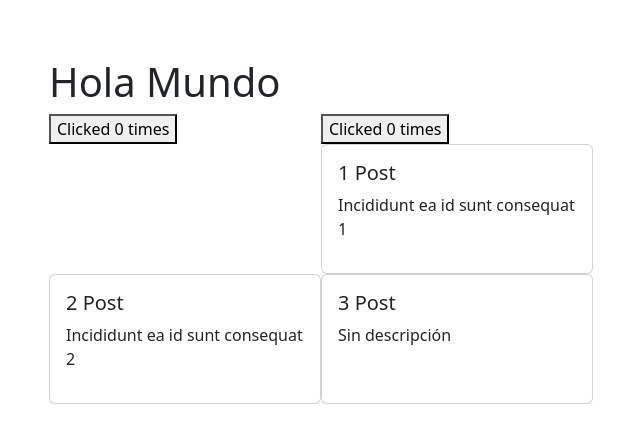
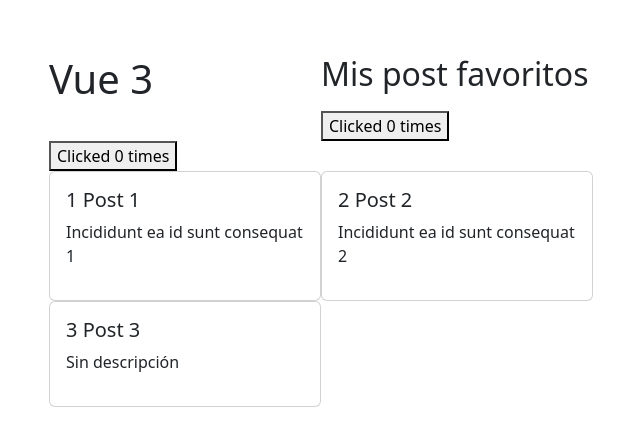
Before and after one commit to Marcelino2017/vue-proyect, a Vue app: page / in a window 1280 px wide. Shown: the part 169-614 px from the top of the page, without its empty margins (15-655 px from the left). Built offline with nearby package versions, Linux system fonts and the light colour scheme.

Commit message:
v-for en componente

```diff
--- a/src/App.vue
+++ b/src/App.vue
@@ -1,16 +1,34 @@
 <script setup>
 import ButtonCounter from './components/ButtonCounter.vue'
 import BlogPost from './components/BlogPost.vue'
+
+const posts = [
+  { id: 1, title: 'Post 1', body: 'Incididunt ea id sunt consequat 1' },
+  { id: 2, title: 'Post 2', body: 'Incididunt ea id sunt consequat 2' },
+  { id: 3, title: 'Post 3' }
+]
+
 </script>
 
 <template>
 <div class="container" id="app">
-    <h1>Hola Mundo</h1>
+    <h1>Vue 3</h1>
+    <h2>Mis post favoritos</h2>
+
     <br>
     <ButtonCounter />
     <button-counter />
     <br>
+
     <BlogPost
+      v-for="post in posts"
+      :key="post.id"
+      :title="post.title"
+      :id="post.id"
+      :body="post.body"
+    />
+
+    <!-- <BlogPost
       title="Post"
       :id="1"
       body="Incididunt ea id sunt consequat 1"
@@ -25,7 +43,7 @@
     <BlogPost
       title="Post"
       :id="3"
-    />
+    /> -->
 
 </div>
 </template>
```
